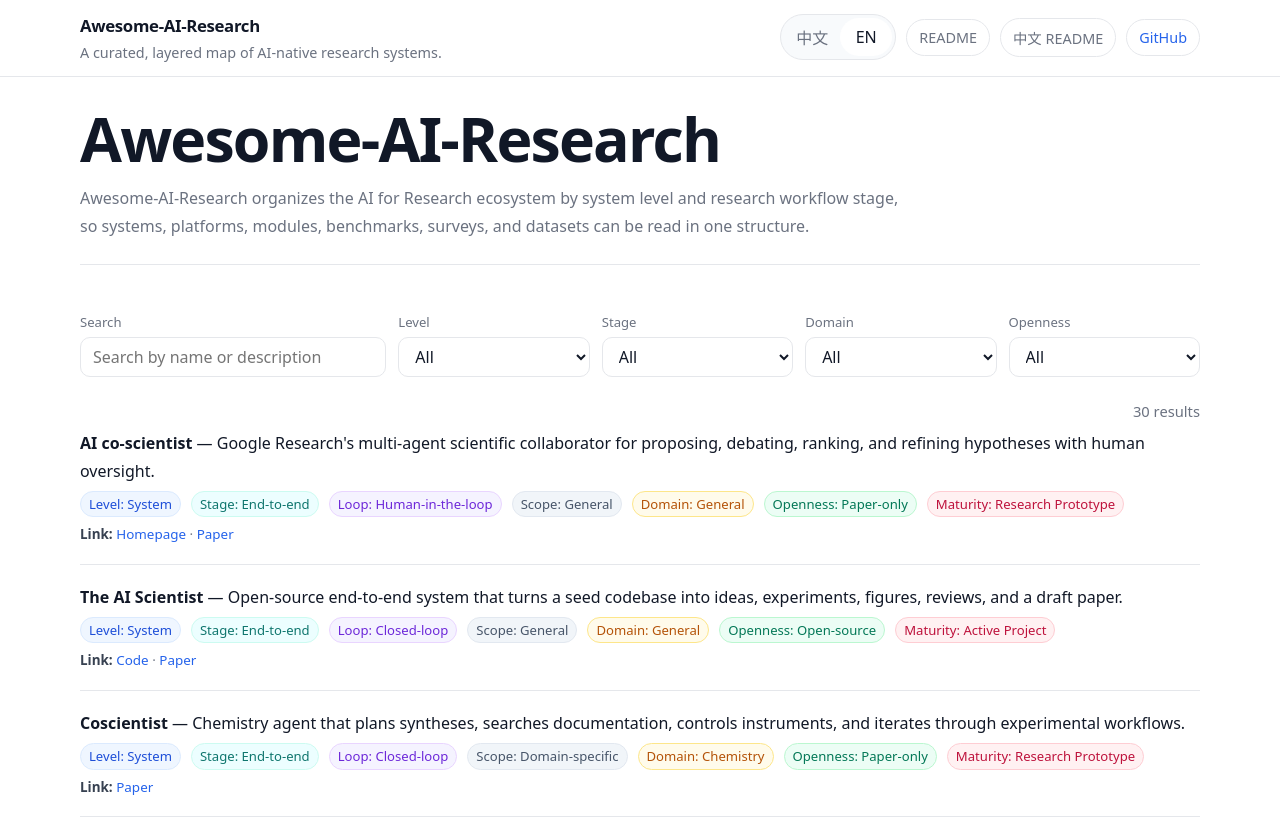
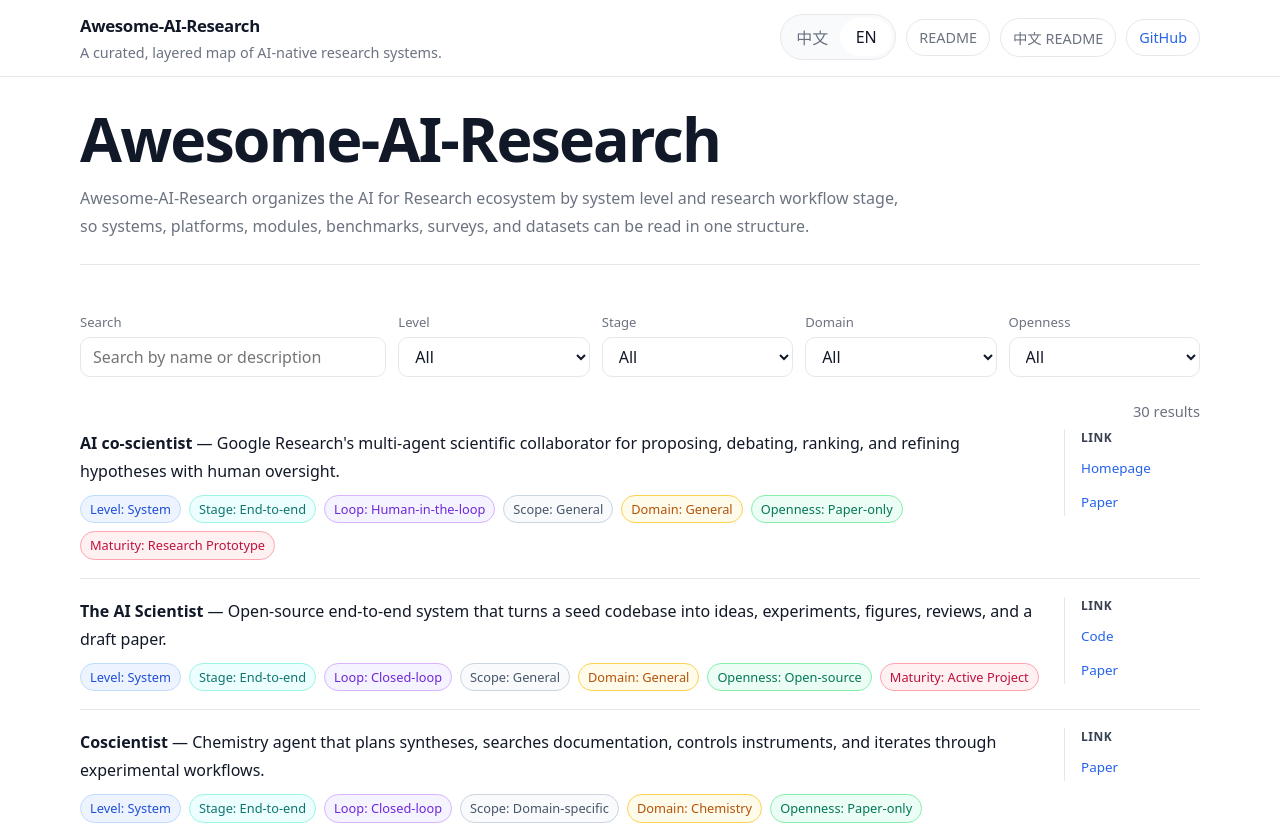
Before and after one commit to Research-Equality/awesome-ai-scientists, a React (Vite) app in the folder website/: page / in a window 1280 px wide. Shown: the top 825 px of the page. Built offline with nearby package versions, Linux system fonts and the light colour scheme.

Commit message:
Refine frontend resource layout and tag styling

```diff
--- a/website/src/App.tsx
+++ b/website/src/App.tsx
@@ -201,6 +201,8 @@
           <ul className="resource-list">
             {filteredResources.map((resource) => (
               <li className="resource-item" key={resource.id}>
+                <div className="resource-main">
+                  <div className="resource-copy">
                     <p className="resource-line">
                       <a
                         className="resource-name"
@@ -221,18 +223,21 @@
                         </span>
                       ))}
                     </p>
+                  </div>
 
-                <p className="resource-links">
-                  <span className="resource-links-label">{copy.labels.link}:</span>{" "}
-                  {resource.links.map((link, index) => (
-                    <span key={`${resource.id}-${link.kind}`}>
-                      {index > 0 ? " · " : ""}
+                  <div className="resource-links-block">
+                    <p className="resource-links-label">{copy.labels.link}</p>
+                    <ul className="resource-links-list">
+                      {resource.links.map((link) => (
+                        <li key={`${resource.id}-${link.kind}`}>
                           <a href={link.url} target="_blank" rel="noreferrer">
                             {copy.linkKinds[link.kind]}
                           </a>
-                    </span>
+                        </li>
                       ))}
-                </p>
+                    </ul>
+                  </div>
+                </div>
               </li>
             ))}
           </ul>
--- a/website/src/styles.css
+++ b/website/src/styles.css
@@ -234,8 +234,21 @@
   padding-top: 0;
 }
 
+.resource-main {
+  display: grid;
+  grid-template-columns: minmax(0, 1fr) 136px;
+  gap: 20px;
+  align-items: start;
+}
+
+.resource-copy {
+  min-width: 0;
+}
+
 .resource-line,
-.resource-tags {
+.resource-tags,
+.resource-links-label,
+.resource-links-list {
   margin: 0;
 }
 
@@ -255,83 +268,102 @@
 .resource-tags {
   display: flex;
   flex-wrap: wrap;
-  gap: 6px 10px;
-  margin-top: 6px;
+  gap: 8px;
+  margin-top: 10px;
   line-height: 1.7;
 }
 
 .resource-tags span {
-  font-size: 0.82rem;
+  font-size: 0.8rem;
 }
 
 .tag-chip {
   display: inline-flex;
   align-items: center;
-  padding: 2px 8px;
+  padding: 4px 9px;
   border-radius: 999px;
   border: 1px solid transparent;
-  font-size: 0.82rem;
-  line-height: 1.55;
+  font-size: 0.8rem;
+  font-weight: 500;
+  line-height: 1.45;
 }
 
 .tag-chip-level {
-  background: var(--chip-blue-bg);
-  border-color: #dbeafe;
+  background: #eef4ff;
+  border-color: #bfdbfe;
   color: var(--chip-blue-text);
 }
 
 .tag-chip-stage {
-  background: var(--chip-teal-bg);
-  border-color: #ccfbf1;
+  background: #ecfeff;
+  border-color: #99f6e4;
   color: var(--chip-teal-text);
 }
 
 .tag-chip-loop {
-  background: var(--chip-violet-bg);
-  border-color: #e9d5ff;
+  background: #f5f3ff;
+  border-color: #d8b4fe;
   color: var(--chip-violet-text);
 }
 
 .tag-chip-scope {
-  background: var(--chip-slate-bg);
-  border-color: #e2e8f0;
+  background: #f8fafc;
+  border-color: #cbd5e1;
   color: var(--chip-slate-text);
 }
 
 .tag-chip-domain {
-  background: var(--chip-amber-bg);
-  border-color: #fde68a;
+  background: #fffbeb;
+  border-color: #fcd34d;
   color: var(--chip-amber-text);
 }
 
 .tag-chip-openness {
-  background: var(--chip-emerald-bg);
-  border-color: #bbf7d0;
+  background: #ecfdf5;
+  border-color: #86efac;
   color: var(--chip-emerald-text);
 }
 
 .tag-chip-maturity {
-  background: var(--chip-rose-bg);
-  border-color: #fecdd3;
+  background: #fff1f2;
+  border-color: #fda4af;
   color: var(--chip-rose-text);
 }
 
-.resource-links {
-  margin: 6px 0 0;
-  font-size: 0.84rem;
-  line-height: 1.7;
+.resource-links-block {
+  padding-left: 16px;
+  border-left: 1px solid var(--border);
 }
 
 .resource-links-label {
   color: #374151;
   font-weight: 600;
+  font-size: 0.75rem;
+  letter-spacing: 0.04em;
+  text-transform: uppercase;
 }
 
-.resource-links a {
-  color: var(--accent);
+.resource-links-list {
+  margin-top: 8px;
+  padding: 0;
+  list-style: none;
 }
 
-.resource-links a:hover {
+.resource-links-list li + li {
+  margin-top: 6px;
+}
+
+.resource-links-list a {
+  display: inline-flex;
+  align-items: center;
+  min-height: 28px;
+  padding: 0;
+  color: var(--accent);
+  font-size: 0.84rem;
+  font-weight: 500;
+}
+
+.resource-links-list a:hover {
   text-decoration: underline;
 }
 
@@ -377,4 +409,25 @@
   .header-link {
     text-align: center;
   }
+
+  .resource-main {
+    grid-template-columns: 1fr;
+    gap: 12px;
+  }
+
+  .resource-links-block {
+    padding-left: 0;
+    border-left: 0;
+  }
+
+  .resource-links-list {
+    display: flex;
+    flex-wrap: wrap;
+    gap: 8px 14px;
+    margin-top: 6px;
+  }
+
+  .resource-links-list li + li {
+    margin-top: 0;
+  }
 }
```
Lines whose indentation alone changed are shown as unchanged.
